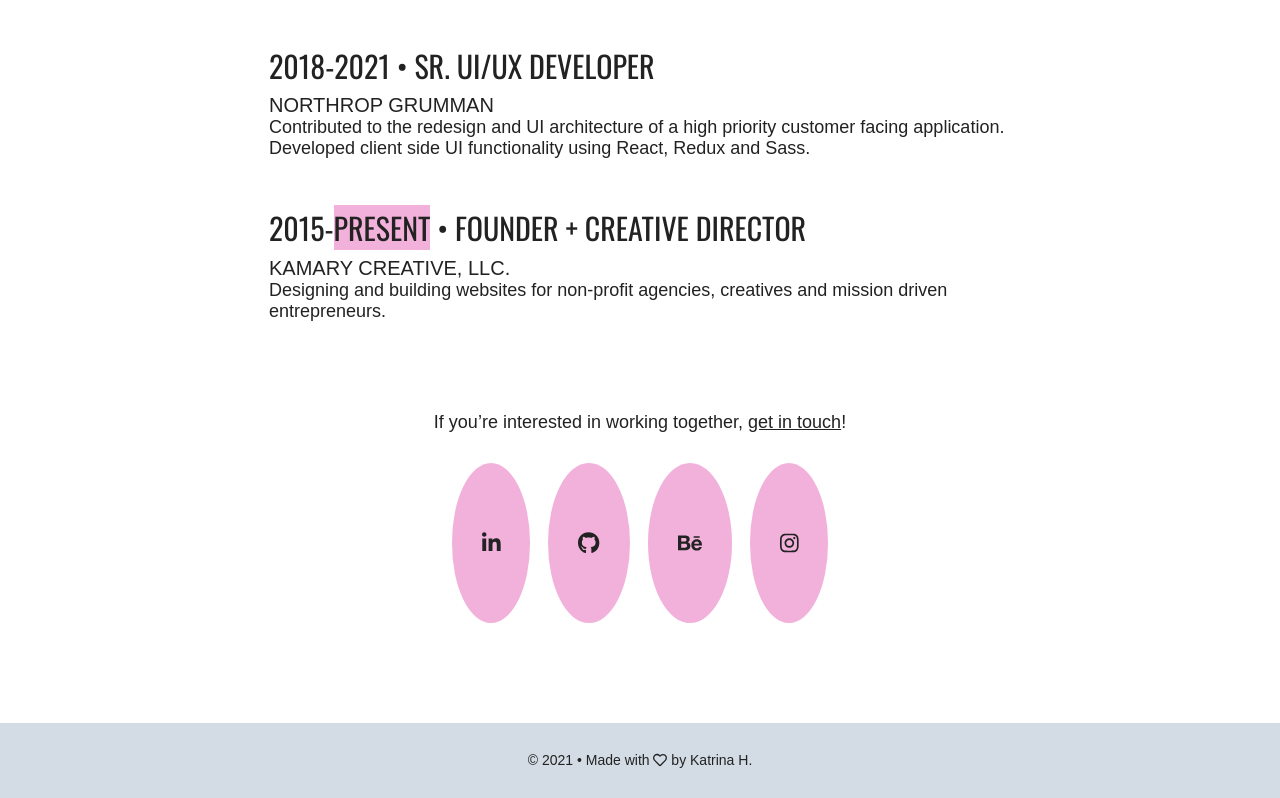
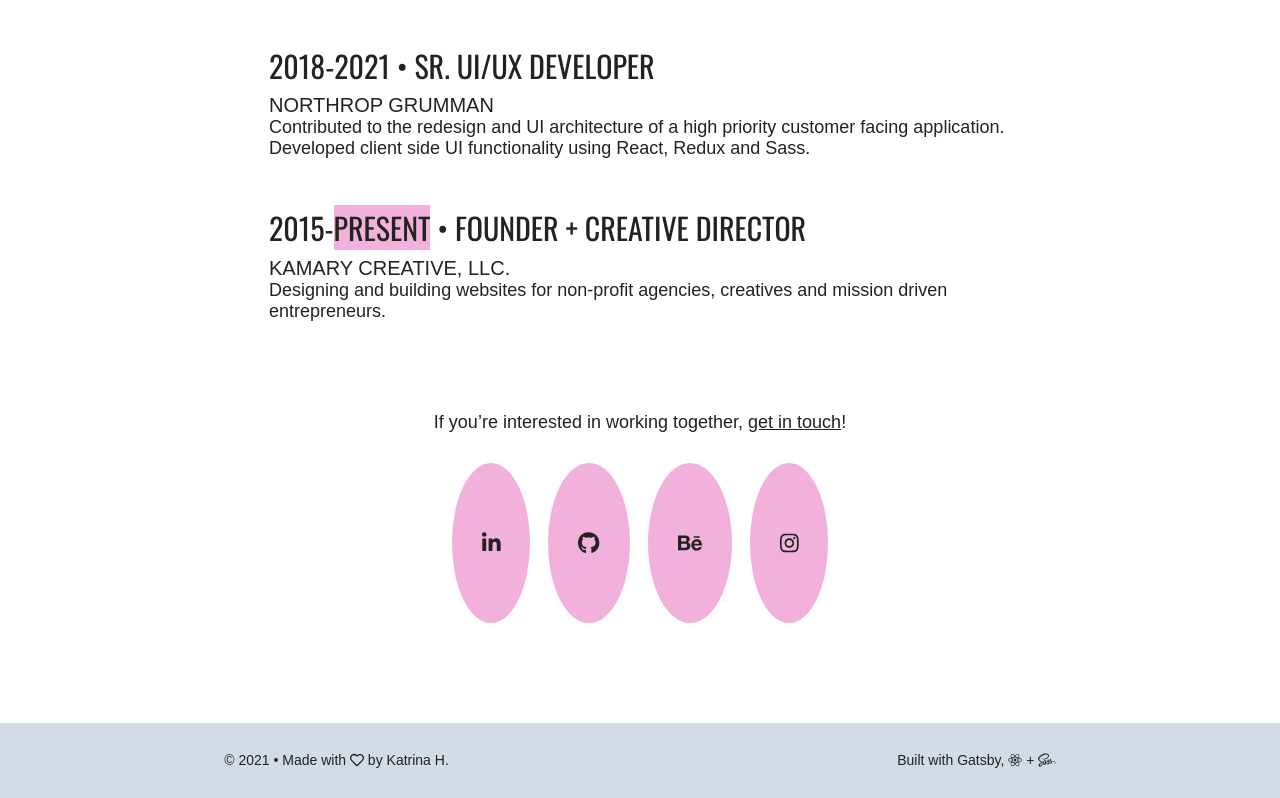
Before and after one commit to KatrinaH/katrinah-io, a Gatsby site: page / in a window 1280 px wide. Shown: the part 1606-2404 px from the top of the page. Built offline with nearby package versions, Linux system fonts and the light colour scheme; Gatsby itself is replaced by a stand-in of ours.

Commit message:
built with statement

```diff
--- a/src/components/mainLayout.js
+++ b/src/components/mainLayout.js
@@ -32,6 +32,7 @@ const MainLayout = ({ pageTitle, children  }) => {
 
       <footer>
         <p>&copy; {new Date().getFullYear()} &bull; Made with <FontAwesomeIcon icon={['far', 'heart']} size="1x" /> by Katrina H.</p>
+        <p>Built with Gatsby, <FontAwesomeIcon icon={['fab', 'react']} size="1x" /> + <FontAwesomeIcon icon={['fab', 'sass']} size="1x" /></p>
       </footer>
     </main>
   )
--- a/src/fontawesome.js
+++ b/src/fontawesome.js
@@ -1,6 +1,6 @@
 import { library } from '@fortawesome/fontawesome-svg-core'
 
-import { faBehance, faGithub, faLinkedinIn, faInstagram, faReact } from '@fortawesome/free-brands-svg-icons'
+import { faBehance, faGithub, faLinkedinIn, faInstagram, faReact, faSass } from '@fortawesome/free-brands-svg-icons'
 import { faHeart } from '@fortawesome/free-regular-svg-icons'
 
 library.add(
@@ -10,4 +10,5 @@ library.add(
   faInstagram,
   faHeart,
   faReact,
+  faSass,
 );
```
